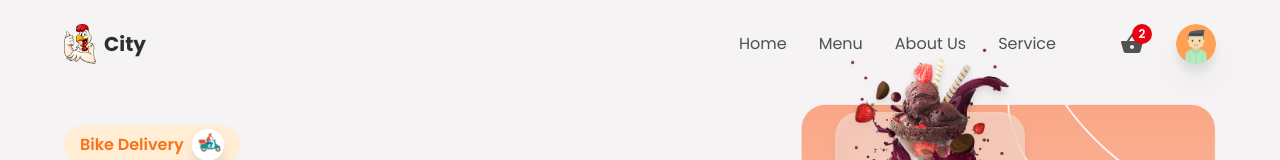
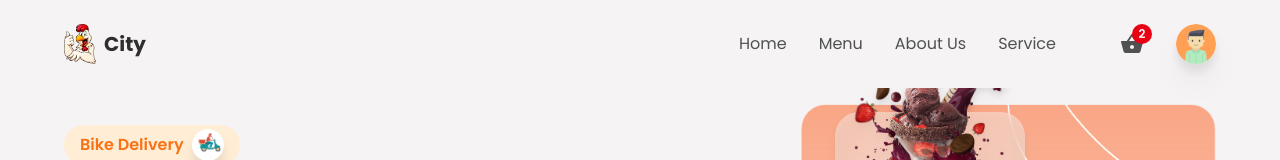
Before and after one commit to CarlosNG93/fooddelivery, a React (Create React App) app: page / in a window 1280 px wide. Shown: the top 160 px of the page. Built offline with nearby package versions, Linux system fonts and the light colour scheme.

Commit message:
feat: HeaderBg fixed

```diff
--- a/src/components/Header.jsx
+++ b/src/components/Header.jsx
@@ -43,7 +43,7 @@ const Header = () => {
 	}
 
 	return (
-		<header className='fixed z-50 w-screen p-3 px-4 md:p-6 md:px-16'>
+		<header className='fixed z-50 w-screen p-3 px-4 md:p-6 md:px-16 bg-primary'>
 			{/* DESKTOP & TABLET */}
 			<div className='hidden md:flex w-full items-center justify-between'>
 				<Link to="/" className='flex items-center gap-2'>
```
